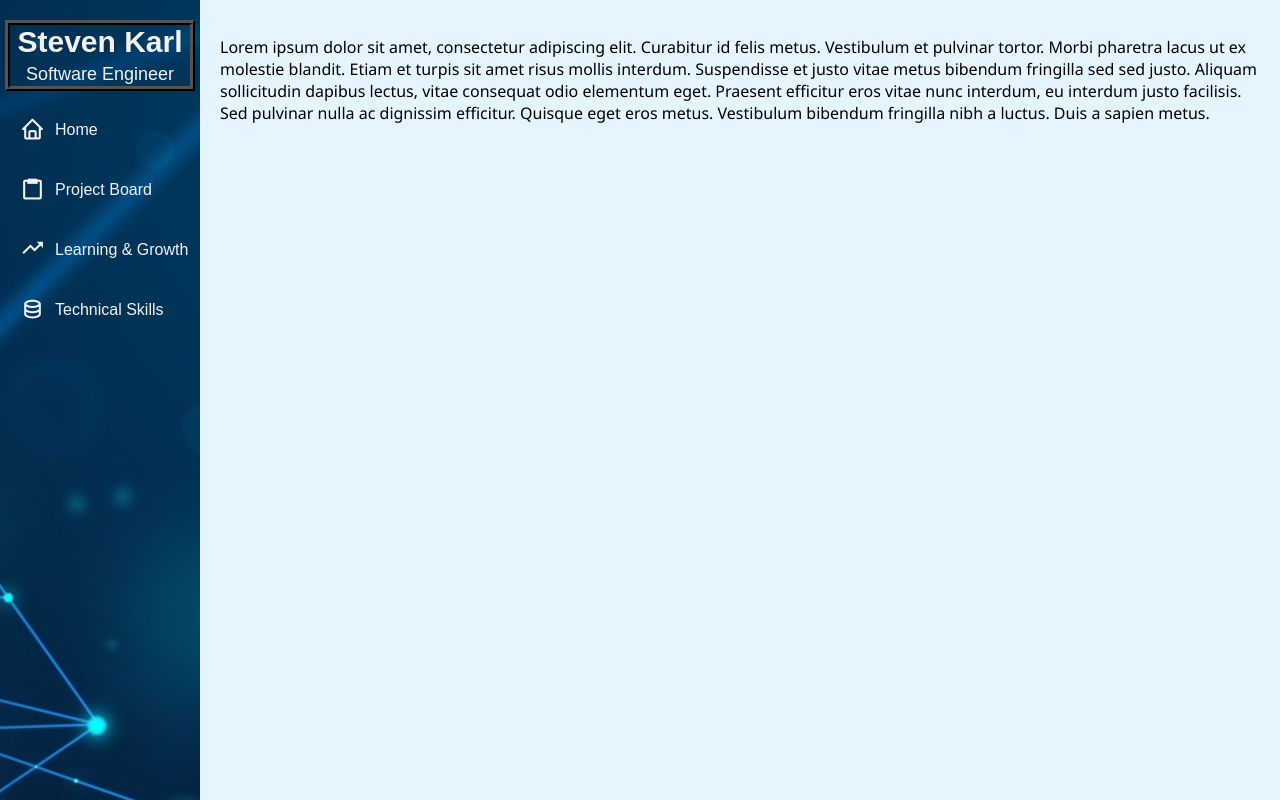
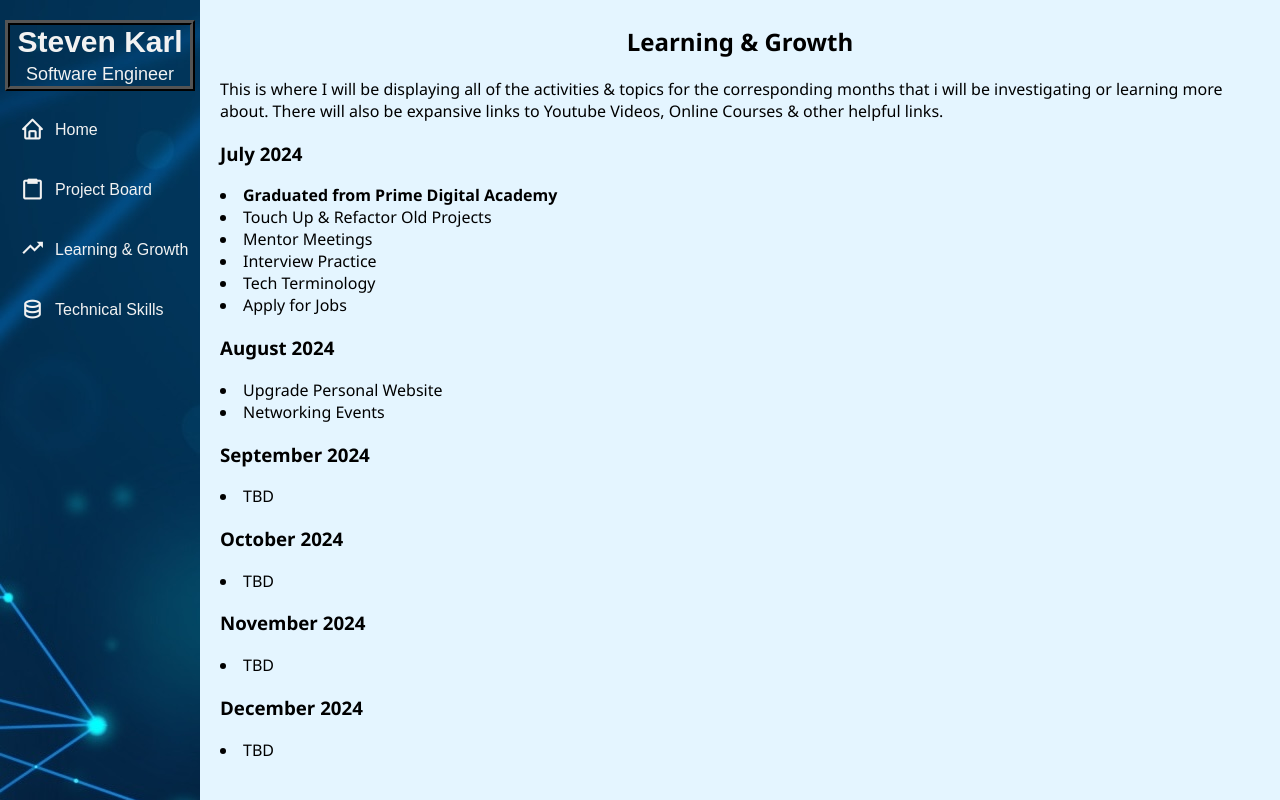
Before and after one commit to Sidewayswalker/Sidewayswalker.github.io, a React (Vite) app: page /#/LearningGrowth in a window 1280 px wide. Built offline with nearby package versions, Linux system fonts and the light colour scheme; no server answers.

Commit message:
minor changes to all the pages

```diff
--- a/src/components/LearningGrowth/LearningGrowth.jsx
+++ b/src/components/LearningGrowth/LearningGrowth.jsx
@@ -4,17 +4,28 @@ import React from 'react';
 function LearningGrowth() {
   return (
     <div className="container">
-          <p>
-            Lorem ipsum dolor sit amet, consectetur adipiscing elit. Curabitur
-            id felis metus. Vestibulum et pulvinar tortor. Morbi pharetra lacus
-            ut ex molestie blandit. Etiam et turpis sit amet risus mollis
-            interdum. Suspendisse et justo vitae metus bibendum fringilla sed
-            sed justo. Aliquam sollicitudin dapibus lectus, vitae consequat odio
-            elementum eget. Praesent efficitur eros vitae nunc interdum, eu
-            interdum justo facilisis. Sed pulvinar nulla ac dignissim efficitur.
-            Quisque eget eros metus. Vestibulum bibendum fringilla nibh a
-            luctus. Duis a sapien metus.
-          </p>
+      <h2 className='project-board-title'>Learning & Growth</h2>
+        <p>This is where I will be displaying all of the activities & topics for the corresponding months that i will be investigating or learning more about. There will also be expansive links to Youtube Videos, Online Courses & other helpful links.</p>
+    <h3>July 2024</h3>
+    <li><b>Graduated from Prime Digital Academy</b></li>
+    <li>Touch Up & Refactor Old Projects</li>
+    <li>Mentor Meetings</li>
+    <li>Interview Practice</li>
+    <li>Tech Terminology</li>
+    <li>Apply for Jobs</li>
+    <h3>August 2024</h3>
+    <li>Upgrade Personal Website</li>
+    <li>Networking Events</li>
+    <h3>September 2024</h3>
+    <li>TBD</li>
+    <h3>October 2024</h3>
+    <li>TBD</li>
+    <h3>November 2024</h3>
+    <li>TBD</li>
+    <h3>December 2024</h3>
+    <li>TBD</li>
+
+
     </div>
   );
 }
--- a/src/components/ProjectBoard/ProjectBoard.jsx
+++ b/src/components/ProjectBoard/ProjectBoard.jsx
@@ -7,20 +7,36 @@ function ProjectBoard() {
     <div className="container">
         <div className='project-board-title'>
           <h2>My Project Board</h2>
+          <p></p>
         </div>
         <div className='prime-digital-academy'>
           <h3>Prime Digital Academy</h3>
           <li>
-            Solo Project
+          <b>Solo Project</b> - Event Planning Application w/ Text Message API
           </li>
           <li>
-            Group Project
+          <b>Group Project</b> - Home Appliance Upkeep Web/Phone App. (Client Project)
           </li>
         </div>
-        <div className='individual-work'>
-          <h3>Individual Work</h3>
+        <div className='Websites-Templates'>
+          <h3>Websites</h3>
+          <li><b><i>
+            My Personal Website (you are here)
+            </i></b></li>
           <li>
-            My Personal Website (you are here)
+            "Resturant" Template
+          </li>
+          <li>
+            "Artist/Photography" Template
+          </li>
+          <li>
+            "Home Security" Template
+          </li>
+        </div>
+        <div className='Games'>
+          <h3>Games</h3>
+          <li>
+            Coming Soon
           </li>
         </div>
     </div>
--- /dev/null
+++ b/src/components/TechnicalSkills/TechnicalSkills.css
@@ -0,0 +1,11 @@
+.more-coming-soon {
+    text-align: center;
+}
+.technical-skills-title {
+    text-align: center;
+}
+.technical-skills-description {
+    text-align: center;
+    font-size: 18px;
+
+}
--- a/src/components/TechnicalSkills/TechnicalSkills.jsx
+++ b/src/components/TechnicalSkills/TechnicalSkills.jsx
@@ -1,18 +1,29 @@
 import React from 'react';
 
+import './TechnicalSkills.css';
 
 function TechnicalSkills() {
   return (
     <div className="container">
+      <h2 className='technical-skills-title'>Technical Skills</h2>
+      <p className='technical-skills-description'>Below is a list of my skills and my comfotability with them.</p>
           <p>
-            Javascript,
+              <ul>Javascript</ul>
               <ul>React</ul>
               <ul>Redux</ul>
               <ul>Node.js</ul>
-              <ul></ul>
-              <ul></ul>
-            Express.js, SQL, HTML, CSS, Git/version control, C#, .NET, RESTful API
+              <ul>Express.js</ul>
+              <ul>HTML</ul>
+              <ul>CSS</ul>
+              <ul>SQL</ul>
+              <ul>C#</ul>
+              <ul>.NET</ul>
+              <ul>Git/version control</ul>
+              <ul>RESTful API</ul>
           </p>
+          <div className='more-coming-soon'>
+            <p>MORE COMING SOON!</p>
+          </div>
     </div>
   );
 }
```
